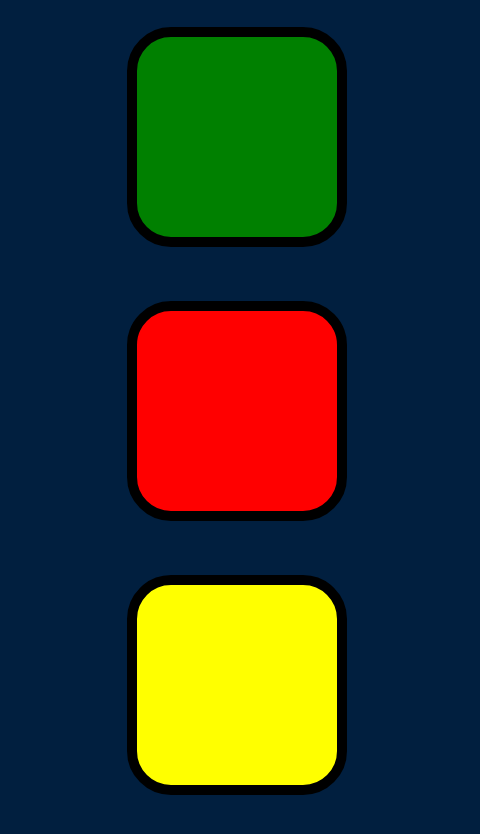
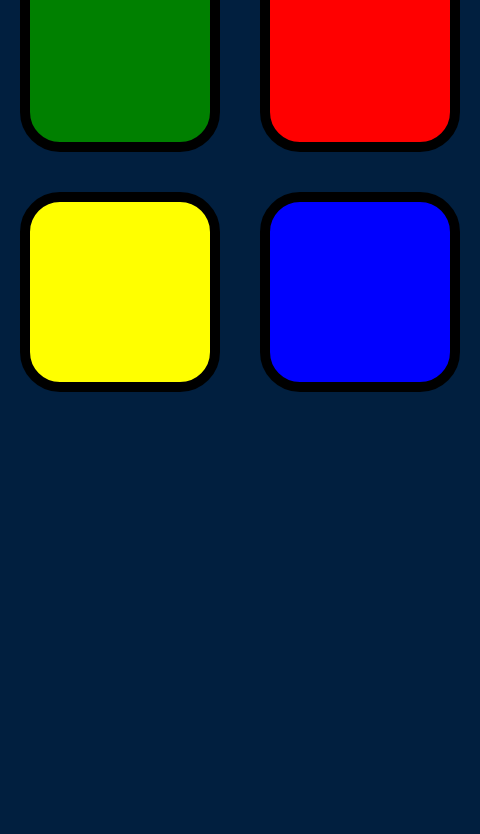
Before and after one commit to Finney06/Simon-Game-Challenge, a plain HTML site: page index.html in a window 390 px wide. Shown: the part 179-1013 px from the top of the page, 480 px wide, since content can reach past the window. After the commit the page ends 844 px from the top, so only its background shows below. Drawn offline with nearby package versions, Linux system fonts and the light colour scheme.

Commit message:
media query

```diff
--- a/index.html
+++ b/index.html
@@ -12,7 +12,7 @@
   <h1 class="level-title desktop">Press A Key to Start</h1>
   <h1 class="level-title mobile">Touch the screen to Start</h1>
   <div class="container">
-    <div lass="row">
+    <!-- <div class="row"> -->
 
       <div type="button" id="green" class="btn green">
 
@@ -21,9 +21,9 @@
       <div type="button" id="red" class="btn red">
 
       </div>
-    </div>
+    <!-- </div> -->
 
-    <div class="row">
+    <!-- <div class="row"> -->
 
       <div type="button" id="yellow" class="btn yellow">
 
@@ -32,7 +32,7 @@
 
       </div>
 
-    </div>
+    <!-- </div> -->
 
   </div>
 
--- a/styles.css
+++ b/styles.css
@@ -1,3 +1,9 @@
+* {
+  margin: 0;
+  padding: 0;
+  box-sizing: border-box;
+}
+
 body {
   text-align: center;
   background-color: #011F3F;
@@ -11,15 +17,25 @@ body {
 }
 
 .container {
-  display: block;
+  /* display: block;
   width: 50%;
-  margin: auto;
+  margin: auto; */
 
+  /* margin: 0 auto;
+    display: flex;
+    justify-content: center; */
+
+    margin: 0 auto;
+    display: grid;
+    grid-template-columns: 1fr 1fr;
+    justify-content: center;
+    width: 480px;
 }
 
+
 .btn {
-  margin: 25px;
-  display: inline-block;
+  margin: 20px;
+  /* display: inline-block; */
   height: 200px;
   width: 200px;
   border: 10px solid black;
@@ -56,7 +72,7 @@ body {
   display: none;
 }
 
-@media (max-width: 375px) {
+@media (max-width: 480px) {
   .desktop {
     display: none;
   }
```
